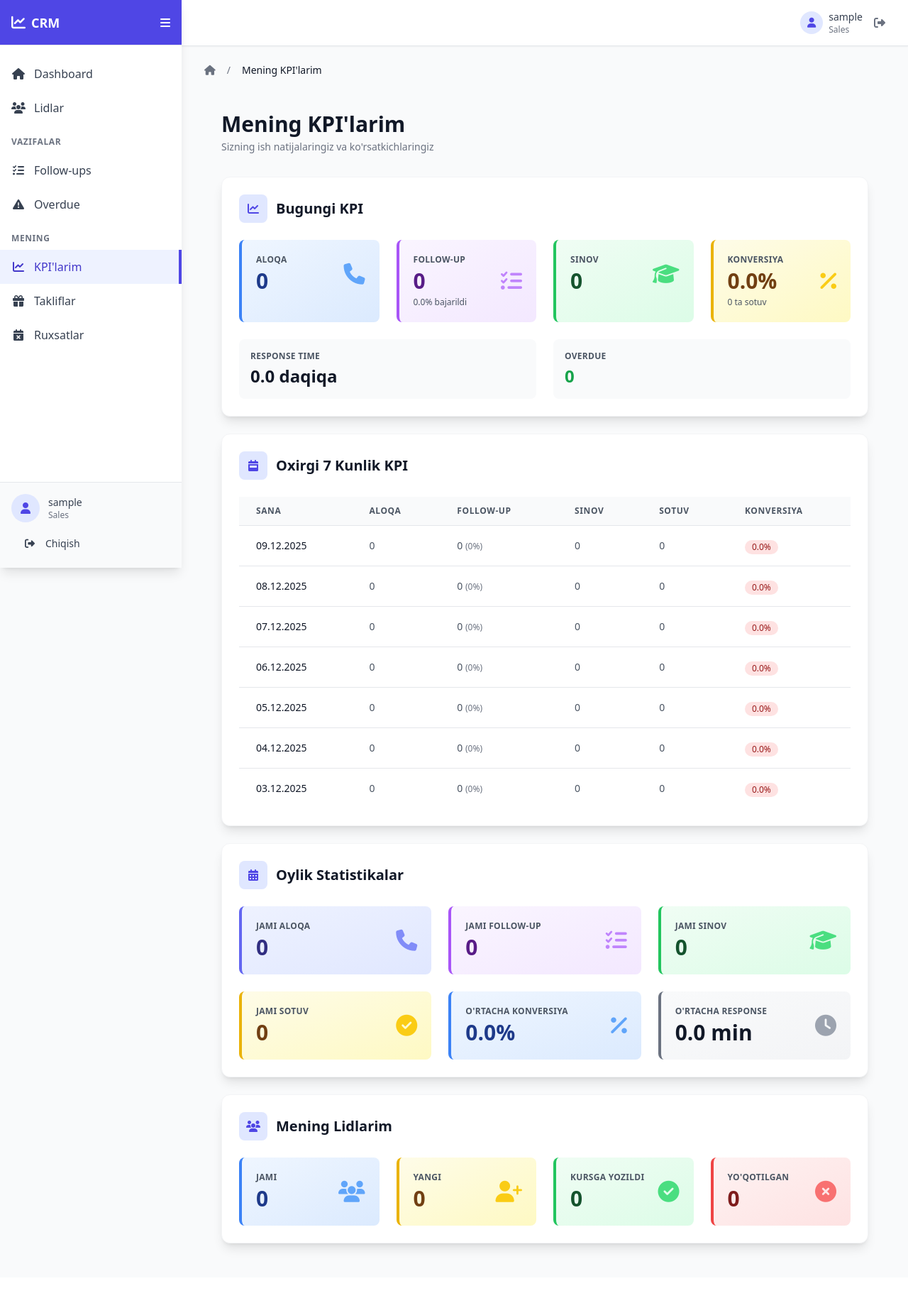
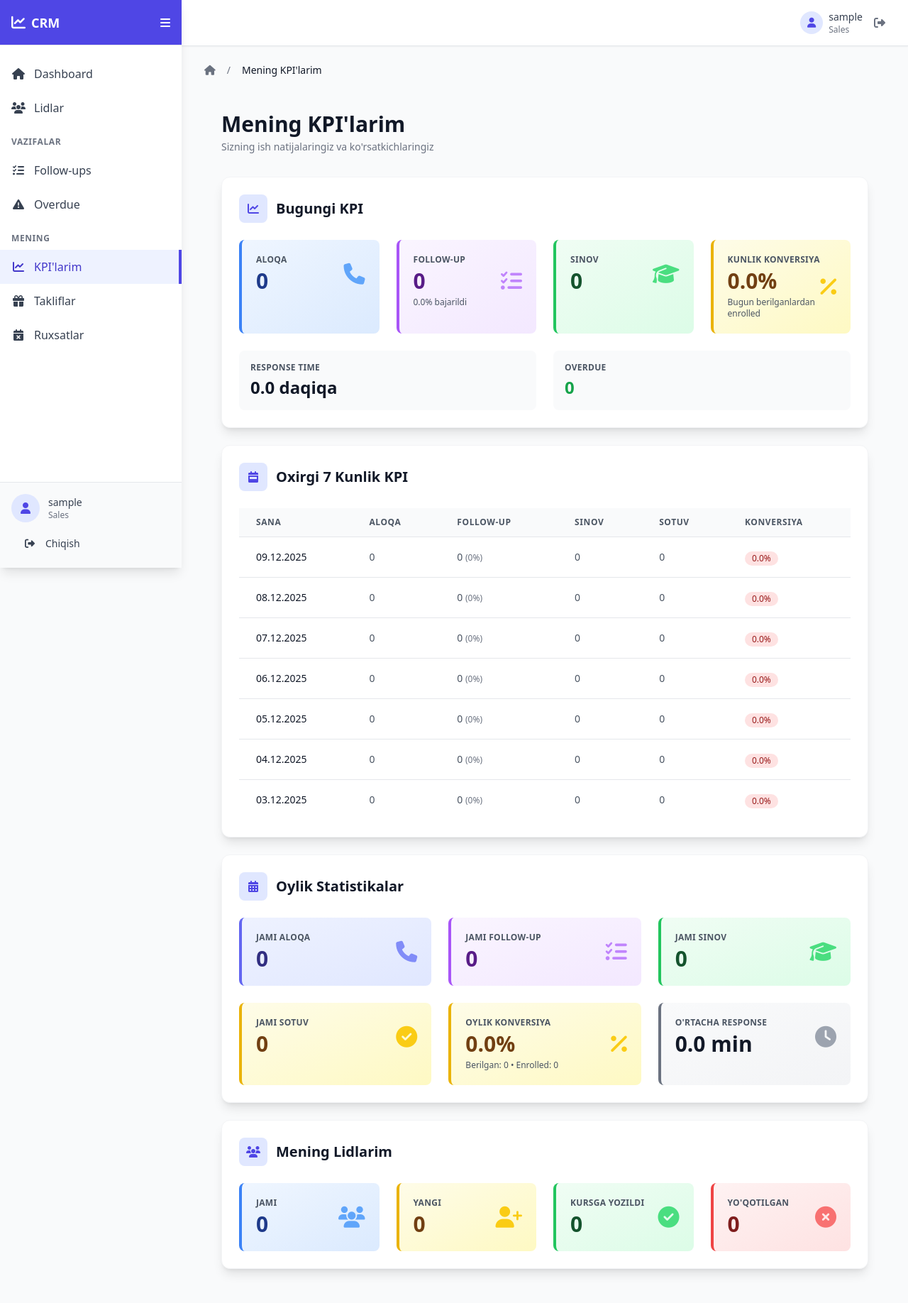
Before and after one commit to Rashidov21/leads_management, a Django app: page /analytics/my-kpi/ in a window 1280 px wide. Shown: the whole page at 71% size. Before the commit the page ends 1764 px from the top, so only its background shows below. Run offline with Django 4.2, Linux system fonts and the light colour scheme; the visitor is signed in with stand-in values (Sample User, id 1); data comes from the database, SQL or seed files in the repository; data that the repository does not hold is empty; parts of the project's set-up code (start-up, migrations or seed data) failed here and were passed over; some libraries are stand-ins or nearby versions.

Commit message:
Update sales_kpi.html

```diff
--- a/templates/analytics/sales_kpi.html
+++ b/templates/analytics/sales_kpi.html
@@ -59,9 +59,9 @@
             <div class="bg-gradient-to-br from-yellow-50 to-yellow-100 rounded-lg p-5 border-l-4 border-yellow-500">
                 <div class="flex items-center justify-between">
                     <div>
-                        <p class="text-xs font-semibold text-gray-600 uppercase tracking-wide mb-1">Konversiya</p>
+                        <p class="text-xs font-semibold text-gray-600 uppercase tracking-wide mb-1">Kunlik konversiya</p>
                         <p class="text-3xl font-bold text-yellow-900">{{ today_kpi.conversion_rate|floatformat:1 }}%</p>
-                        <p class="text-xs text-gray-600 mt-1">{{ today_kpi.trials_to_sales }} ta sotuv</p>
+                        <p class="text-xs text-gray-600 mt-1">Bugun berilganlardan enrolled</p>
                     </div>
                     <i class="fas fa-percentage text-yellow-400 text-3xl"></i>
                 </div>
@@ -171,13 +171,14 @@
                     <i class="fas fa-check-circle text-yellow-400 text-3xl"></i>
                 </div>
             </div>
-            <div class="bg-gradient-to-br from-blue-50 to-blue-100 rounded-lg p-5 border-l-4 border-blue-500">
+            <div class="bg-gradient-to-br from-yellow-50 to-yellow-100 rounded-lg p-5 border-l-4 border-yellow-500">
                 <div class="flex items-center justify-between">
                     <div>
-                        <p class="text-xs font-semibold text-gray-600 uppercase tracking-wide mb-1">O'rtacha Konversiya</p>
-                        <p class="text-3xl font-bold text-blue-900">{{ monthly_stats.avg_conversion|floatformat:1 }}%</p>
+                        <p class="text-xs font-semibold text-gray-600 uppercase tracking-wide mb-1">Oylik konversiya</p>
+                        <p class="text-3xl font-bold text-yellow-900">{{ monthly_stats.avg_conversion|floatformat:1 }}%</p>
+                        <p class="text-xs text-gray-600 mt-1">Berilgan: {{ monthly_stats.monthly_assigned }} • Enrolled: {{ monthly_stats.monthly_enrolled }}</p>
                     </div>
-                    <i class="fas fa-percentage text-blue-400 text-3xl"></i>
+                    <i class="fas fa-percentage text-yellow-400 text-3xl"></i>
                 </div>
             </div>
             <div class="bg-gradient-to-br from-gray-50 to-gray-100 rounded-lg p-5 border-l-4 border-gray-500">
```
